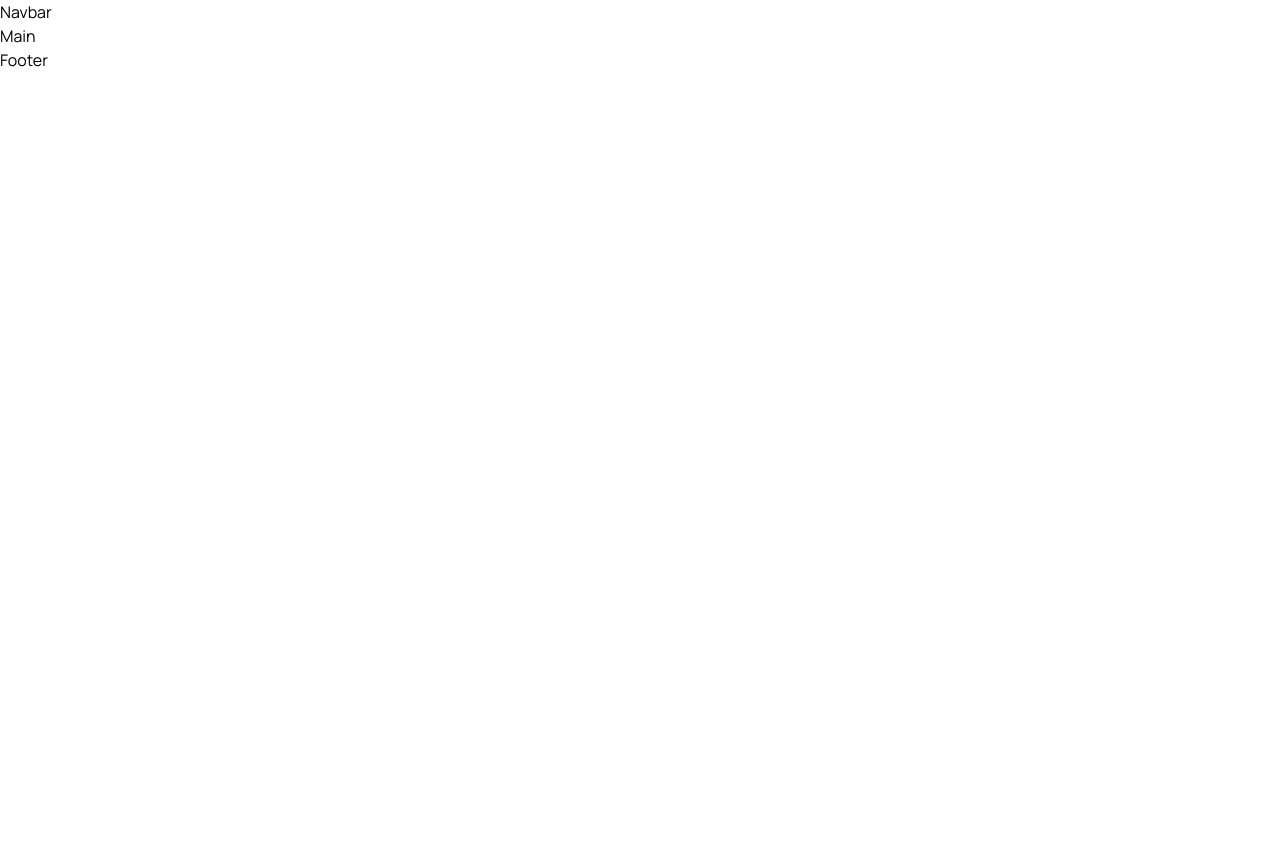
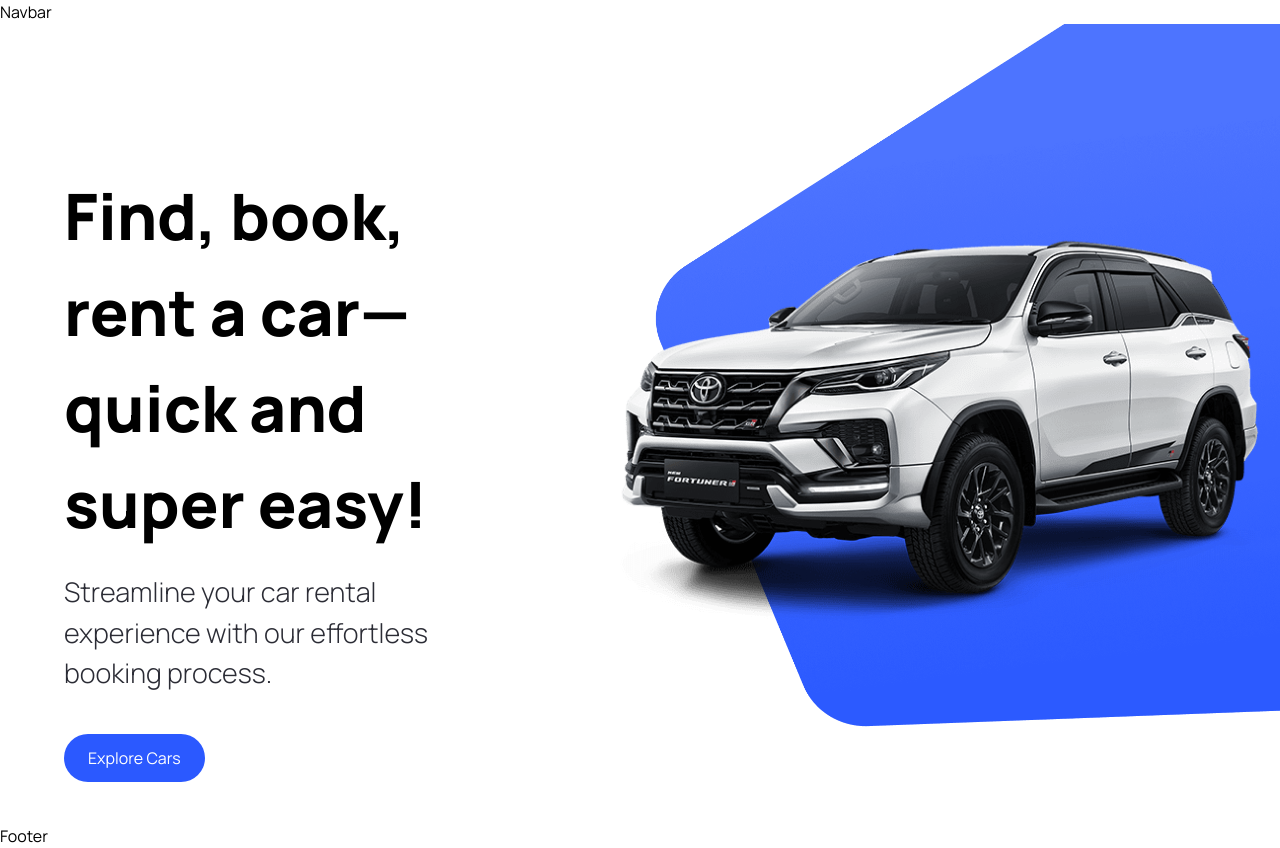
Before and after one commit to AndriiZakharenko/car-hub, a Next.js app: page / in a window 1280 px wide. Before the commit the page ends 800 px from the top, so only its background shows below. Built offline with nearby package versions, Linux system fonts and the light colour scheme.

Commit message:
feat: hero section, custom button

```diff
--- a/app/page.tsx
+++ b/app/page.tsx
@@ -1,7 +1,9 @@
+import Hero from "@/sections/Hero";
+
 export default function Home() {
   return (
-    <main className='overflow-hidden'>
-      Main
-      </main>
+    <main className="overflow-hidden">
+      <Hero />
+    </main>
   );
 }
--- /dev/null
+++ b/components/CustomButton.tsx
@@ -0,0 +1,45 @@
+"use client";
+
+import Image from "next/image";
+import { MouseEventHandler } from "react";
+
+interface CustomButtonProps {
+  isDisabled?: boolean;
+  btnType?: "button" | "submit";
+  containerStyles?: string;
+  textStyles?: string;
+  title: string;
+  rightIcon?: string;
+  handleClick?: MouseEventHandler<HTMLButtonElement>;
+}
+
+const CustomButton = ({
+  isDisabled,
+  btnType,
+  containerStyles,
+  textStyles,
+  title,
+  rightIcon,
+  handleClick,
+}: CustomButtonProps) => (
+  <button
+    disabled={isDisabled}
+    type={btnType || "button"}
+    className={`custom-btn ${containerStyles}`}
+    onClick={handleClick}
+  >
+    <span className={`flex-1 ${textStyles}`}>{title}</span>
+    {rightIcon && (
+      <div className="relative w-6 h-6">
+        <Image
+          src={rightIcon}
+          alt="arrow_left"
+          fill
+          className="object-contain"
+        />
+      </div>
+    )}
+  </button>
+);
+
+export default CustomButton;
--- /dev/null
+++ b/sections/Hero.tsx
@@ -0,0 +1,44 @@
+"use client";
+
+import CustomButton from "@/components/CustomButton";
+import Image from "next/image";
+
+const Hero = () => {
+  const handleScroll = () => {
+    const nextSection = document.getElementById("discover");
+
+    if (nextSection) {
+      nextSection.scrollIntoView({ behavior: "smooth" });
+    }
+  };
+
+  return (
+    <div className="hero">
+      <div className="flex-1 pt-36 padding-x">
+        <h1 className="hero__title">
+          Find, book, rent a car—quick and super easy!
+        </h1>
+
+        <p className="hero__subtitle">
+          Streamline your car rental experience with our effortless booking
+          process.
+        </p>
+
+        <CustomButton
+          title="Explore Cars"
+          containerStyles="bg-primary-blue text-white rounded-full mt-10"
+          handleClick={handleScroll}
+        />
+      </div>
+      <div className="hero__image-container">
+        <div className="hero__image">
+          <Image src="/hero.png" alt="hero" fill className="object-contain" />
+        </div>
+
+        <div className="hero__image-overlay" />
+      </div>
+    </div>
+  );
+};
+
+export default Hero;
```
Also changed, not shown: 1 other file (tests, documents, lock files or other folders).
